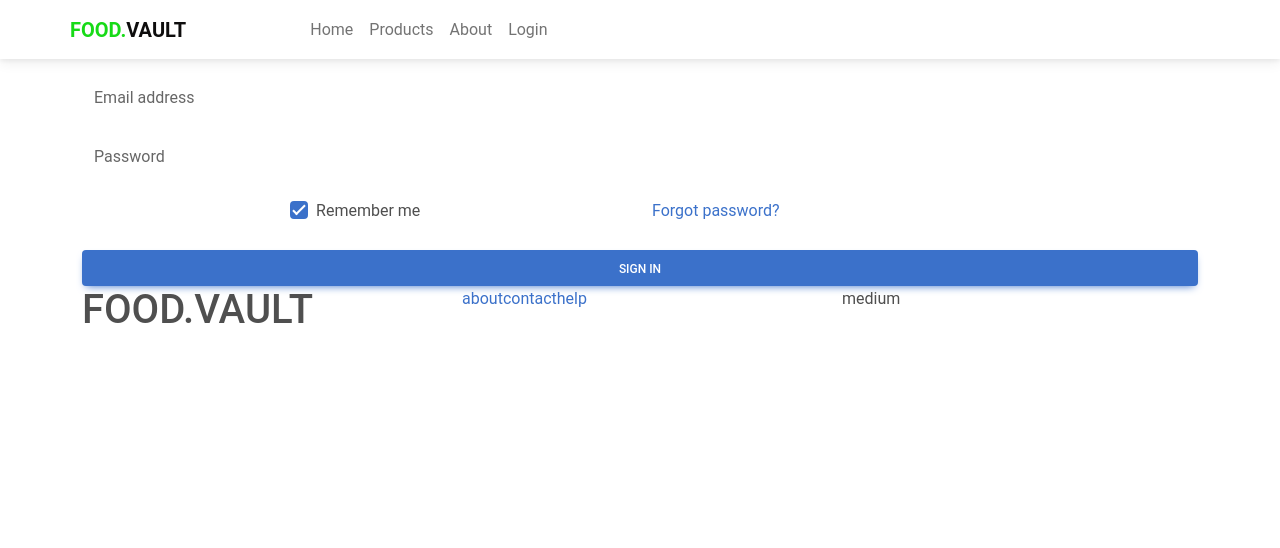
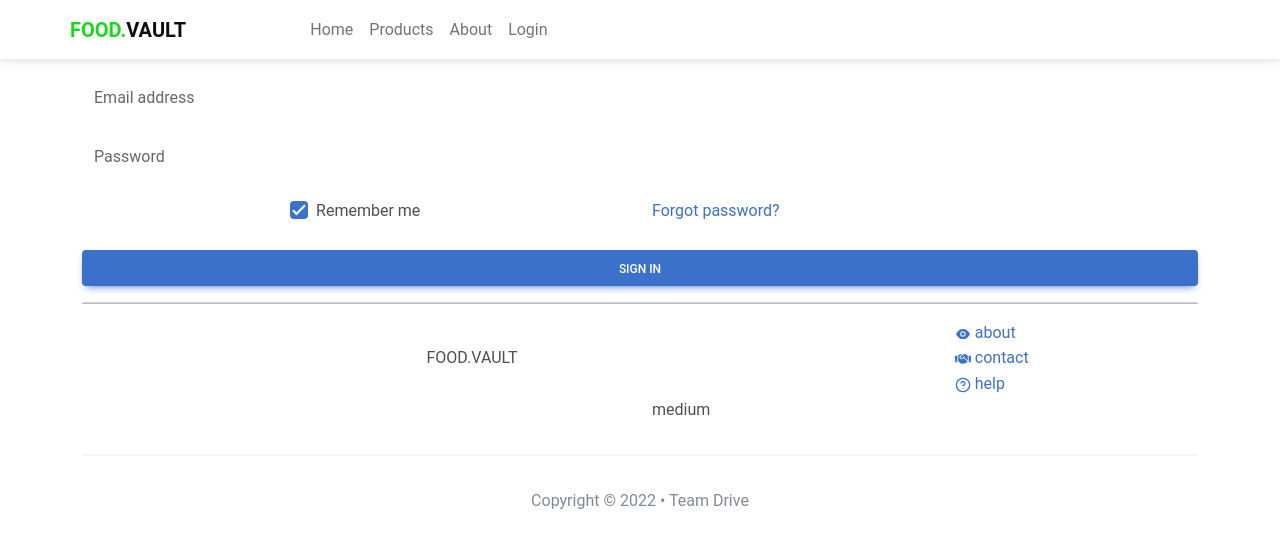
Before and after one commit to BlissArmah-Nwanwah/FoodVault, a React (Create React App) app: page /login in a window 1280 px wide. Shown: the top 548 px of the page. Built offline with nearby package versions, Linux system fonts and the light colour scheme.

Commit message:
added bootstrap styles

```diff
--- a/package.json
+++ b/package.json
@@ -17,6 +17,7 @@
     "react": "^18.2.0",
     "react-bootstrap": "^2.6.0",
     "react-dom": "^18.2.0",
+    "react-icons": "^4.6.0",
     "react-router-dom": "^6.4.3",
     "react-scripts": "5.0.1",
     "save": "^2.9.0",
--- /dev/null
+++ b/src/layout/footer.css
@@ -0,0 +1,31 @@
+
+    hr {
+        margin-bottom: 2rem;
+        background-color: black;
+        border-radius: 10px;
+        height: 2px;
+        border: none;
+    }
+
+    .hr {
+        margin-top: 2rem;
+        margin-bottom: 32px;
+        background-color: #32CD32;
+        border-radius: 10px;
+        height: 2px;
+        border: none;
+    }
+    .copyright {
+        text-align: center;
+        color: #0A142F;
+        mix-blend-mode: normal;
+        opacity: 0.5;
+    }
+
+    .center{
+        /* background: red; */
+        margin: 0 auto;
+        display: flex;
+        justify-content: center;
+        align-items: center;
+    }
--- a/src/layout/footer.js
+++ b/src/layout/footer.js
@@ -1,24 +1,40 @@
 import React from 'react'
+import './footer.css'
 import Col from 'react-bootstrap/esm/Col'
 import Row from 'react-bootstrap/esm/Row'
+import {AiFillEye} from 'react-icons/ai'
+import {FaHandshake} from 'react-icons/fa'
+import {FiHelpCircle} from 'react-icons/fi'
 
 const footer = () => {
     return (
         <>
-            <Row xs={1} sm={2} md={3}>
-                <Col>  <h1 className="footer-logo">
+        <hr/>
+            <Row xs={1} sm={2} md={3} mt={5} className="center">
+                <Col  xs={{ span: 6, offset: 3 }}>
                     <span>FOOD.</span>
                     <span>VAULT</span>
-                </h1></Col>
-                <Col>
-                <div>
-                    <a href="">about</a>
-                    <a href="">contact</a>
-                    <a href="">help</a>
+                </Col>
+                <Row xs={1} md={3}>
+                <Col  xs={{ span: 6, offset: 5 }}>
+
+                    <a href="" > <AiFillEye/> about</a>
+                </Col>
+                <Col  xs={{ span: 6, offset: 5 }}>
+                    <a href=""> <FaHandshake/> contact</a>
+                </Col>
+                <Col  xs={{ span: 6, offset: 5 }}>
+                    <a href=""> <FiHelpCircle/> help</a>
+                </Col>
+                </Row>
+                <Col  xs={{ span: 6, offset: 4 }}>medium</Col>
+            </Row>
+            <hr className='hr' />
+                <div className='copyright'>
+                    <p>
+                        Copyright © 2022 • Team Drive
+                    </p>
                 </div>
-                </Col>
-                <Col>medium</Col>
-            </Row>
         </>
     )
 }
```
Also changed, not shown: 1 other file (tests, documents, lock files or other folders).
